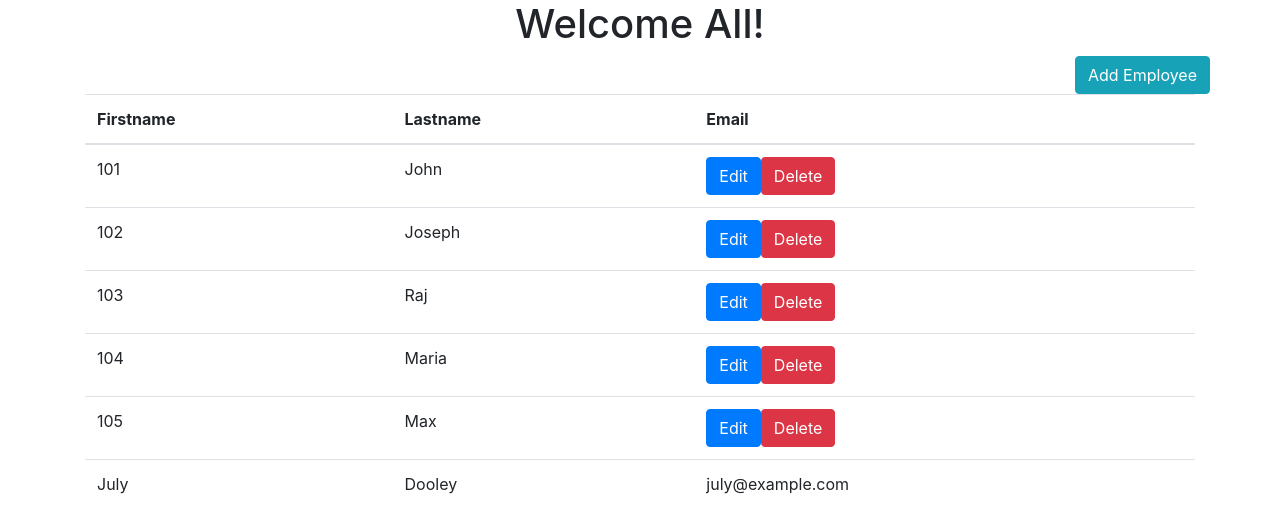
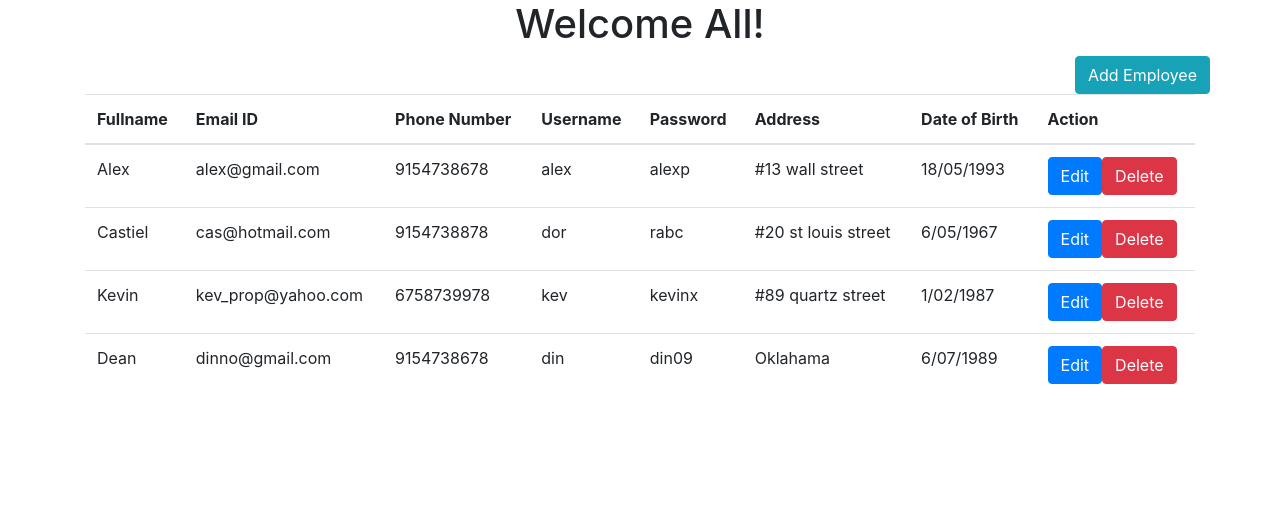
Before and after one commit to rkpatra09/assignment, an Angular app: page /employees in a window 1280 px wide. Shown: the top 532 px of the page. Built offline with nearby package versions, Linux system fonts and the light colour scheme.

Commit message:
added data

```diff
--- a/src/app/employee/employee.component.html
+++ b/src/app/employee/employee.component.html
@@ -4,25 +4,31 @@
   <table class="table table-hover" *ngIf="employeeList">
     <thead>
       <tr>
-        <th>Firstname</th>
-        <th>Lastname</th>
-        <th>Email</th>
+        <th>Fullname</th>
+        <th>Email ID</th>
+        <th>Phone Number</th>
+        <th>Username</th>
+        <th>Password</th>
+        <th>Address</th>
+        <th>Date of Birth</th>
+        <th>Action</th>
       </tr>
     </thead>
     <tbody>
       <tr *ngFor="let emp of employeeList">
-        <td>{{emp.empId}}</td>
-        <td>{{emp.name}}</td>
+        <td>{{emp.fullname}}</td>
+        <td>{{emp.emailId}}</td>
+        <td>{{emp.phone}}</td>
+        <td>{{emp.username}}</td>
+        <td>{{emp.password}}</td>
+        <td>{{emp.address}}</td>
+        <td>{{emp.dob}}</td>
         <td><button class="btn btn-primary">Edit</button>
 			<button (click)="deleteEmpDetails(emp)"class="btn btn-danger">Delete</button>
 		</td>
       </tr>
 
-      <tr>
-        <td>July</td>
-        <td>Dooley</td>
-        <td>july@example.com</td>
-      </tr>
+
     </tbody>
   </table>
 </div>
--- a/src/app/employee/employee.service.ts
+++ b/src/app/employee/employee.service.ts
@@ -3,11 +3,46 @@ import { Injectable } from '@angular/core';
 //import {Observable} from 'rxjs/Observable';
 
 const employeess = [
-  { empId: '101', name: "John" },
-  { empId: '102', name: "Joseph" },
-  { empId: '103', name: "Raj" },
-  { empId: '104', name: "Maria" },
-  { empId: '105', name: "Max" },
+  {
+    empId:1,
+    fullname:'Alex',
+    emailId:'alex@gmail.com',
+    phone: 9154738678,
+    username: 'alex',
+    password: 'alexp',
+    address: '#13 wall street',
+    dob: '18/05/1993'
+  },
+  {
+    empId:2,
+    fullname:'Castiel',
+    emailId:'cas@hotmail.com',
+    phone: 9154738878,
+    username: 'dor',
+    password: 'rabc',
+    address: '#20 st louis street',
+    dob: '6/05/1967'
+  },
+  {
+    empId:3,
+    fullname:'Kevin',
+    emailId:'kev_prop@yahoo.com',
+    phone: 6758739978,
+    username: 'kev',
+    password: 'kevinx',
+    address: '#89 quartz street',
+    dob: '1/02/1987'
+  },
+  {
+    empId:4,
+    fullname:'Dean',
+    emailId:'dinno@gmail.com',
+    phone: 9154738678,
+    username: 'din',
+    password: 'din09',
+    address: 'Oklahama',
+    dob: '6/07/1989'
+  }
 ];
 
 @Injectable({
```
